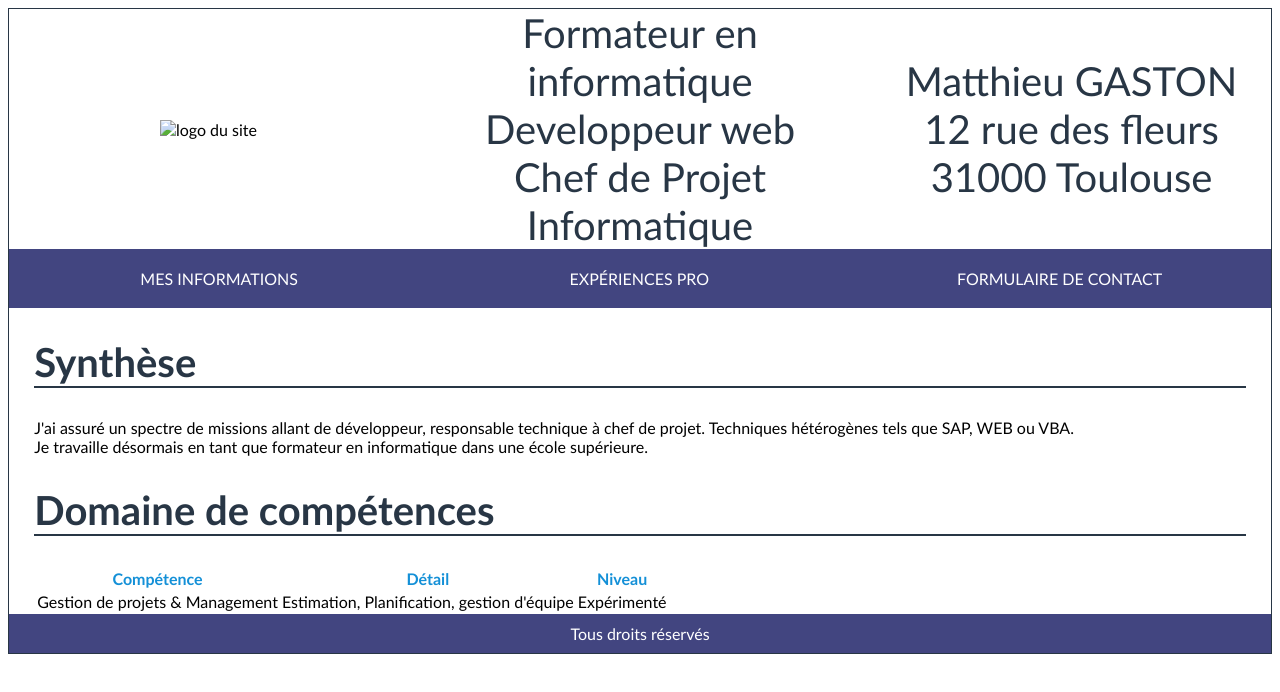
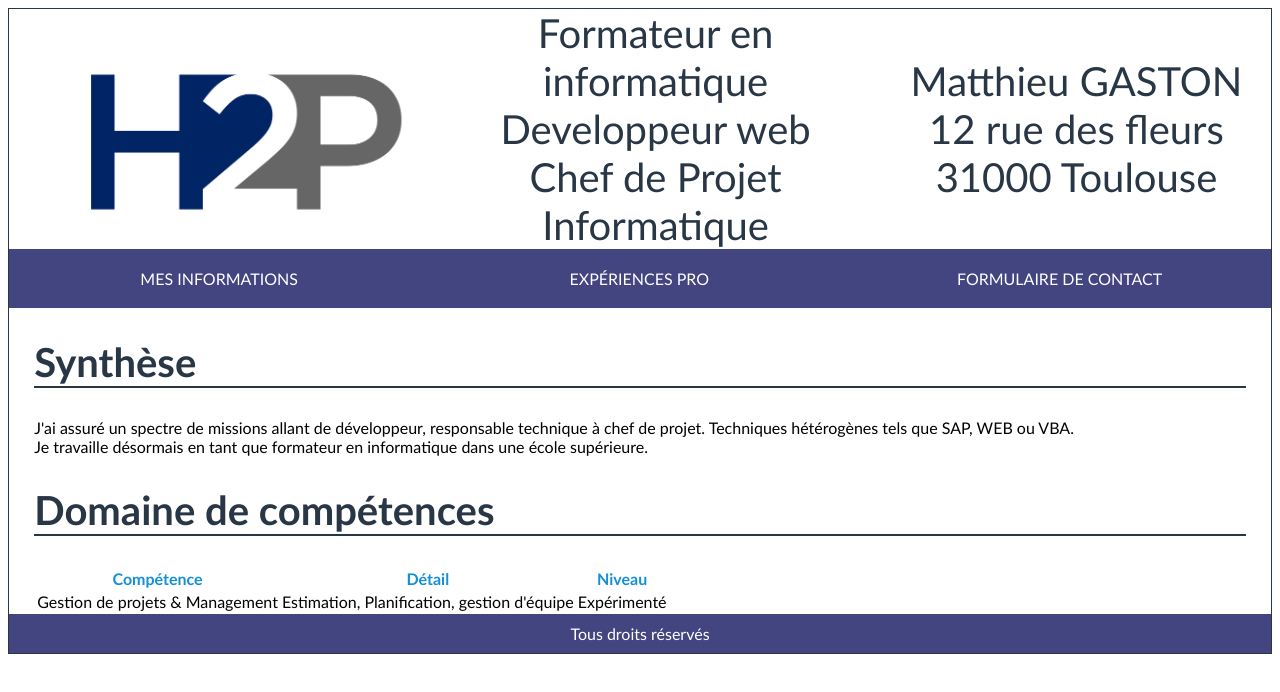
Before and after one commit to morchid65/Projet-CV-Web, a plain HTML site: page index3.html in a window 1280 px wide. Drawn offline with Linux system fonts and the light colour scheme.

Commit message:
Update index3.html

```diff
--- a/index3.html
+++ b/index3.html
@@ -12,7 +12,7 @@
     <!--Header -->
     <div class="header">
         <div class="photoPerso">
-            <img src="Image/h2p_image.png" alt="logo du site" />
+            <img src="h2p_image.png" alt="logo du site" />
         </div>
         <div class="posteRecherche size40 colorBlueDark">
             Formateur en informatique <br />
```
